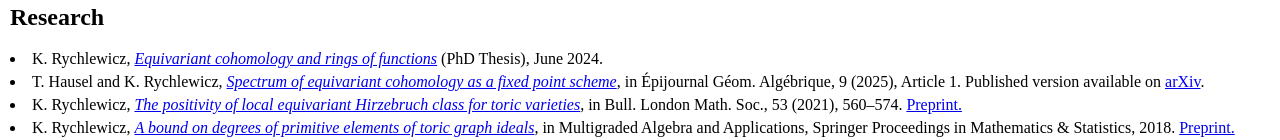
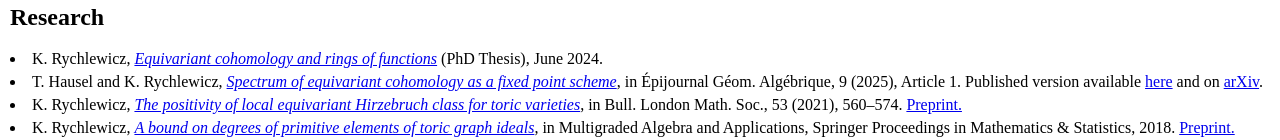
Before and after one commit to kamilrychlewicz/kamilrychlewicz.github.io, a plain HTML site: page index.html in a window 1280 px wide. Shown: the part 660-800 px from the top of the page. Drawn offline with Linux system fonts and the light colour scheme.

Commit message:
Update index.html

```diff
--- a/index.html
+++ b/index.html
@@ -67,7 +67,7 @@ You can find my research papers <a href=#Research> below</a>.
 <div class="spacing">
 
 <li>K. Rychlewicz, <em><a href="thesis.pdf">Equivariant cohomology and rings of functions</a></em> (PhD Thesis), June 2024.
-<li>T. Hausel and K. Rychlewicz, <em><a href="https://epiga.episciences.org/paper/view/id/15180#">Spectrum of equivariant cohomology as a fixed point scheme</a></em>, in Épijournal Géom. Algébrique, 9 (2025), Article 1. Published version available on <a href="https://arxiv.org/abs/2212.11836">arXiv</a>.
+<li>T. Hausel and K. Rychlewicz, <em><a href="https://epiga.episciences.org/paper/view/id/15180#">Spectrum of equivariant cohomology as a fixed point scheme</a></em>, in Épijournal Géom. Algébrique, 9 (2025), Article 1. Published version available <a href="https://epiga.episciences.org/15180/pdf">here</a> and on <a href="https://arxiv.org/abs/2212.11836">arXiv</a>.
 </li>
 <li>K. Rychlewicz, <em><a href="https://londmathsoc.onlinelibrary.wiley.com/doi/abs/10.1112/blms.12442">The positivity of local equivariant Hirzebruch class for toric varieties</a></em>, in Bull. London Math. Soc., 53 (2021), 560–574. <a href = https://arxiv.org/abs/1910.10435> Preprint. </a>
 </li>
```
